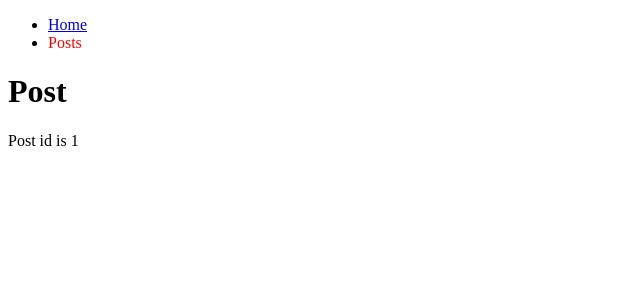
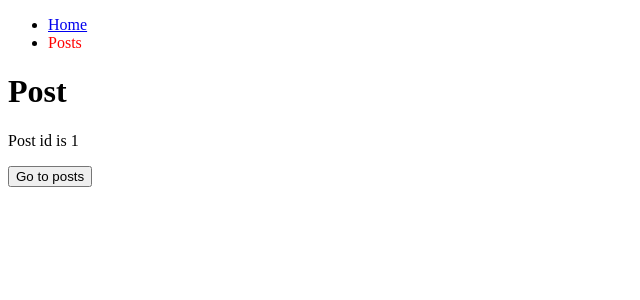
Before and after one commit to saad710/private-route-react-router-dom-v6, a React (Create React App) app: page /posts/1 in a window 1280 px wide. Shown: the top 300 px of the page, without its empty margins (0-640 px from the left). Built offline with nearby package versions, Linux system fonts and the light colour scheme.

Commit message:
useNavigate for back

```diff
--- a/src/components/Post.js
+++ b/src/components/Post.js
@@ -1,11 +1,17 @@
-import { useParams } from "react-router-dom";
+import { useNavigate, useParams } from "react-router-dom";
 export default function Post() {
   const params = useParams();
+  const navigate = useNavigate();
+
+  const handleGoBack = () => {
+      navigate('/posts')
+  }
 
   return (
     <div>
       <h1>Post</h1>
       <p>Post id is {params.postId}</p>
+      <button type="button" onClick={handleGoBack}> Go to posts </button>
     </div>
   );
 }
```
